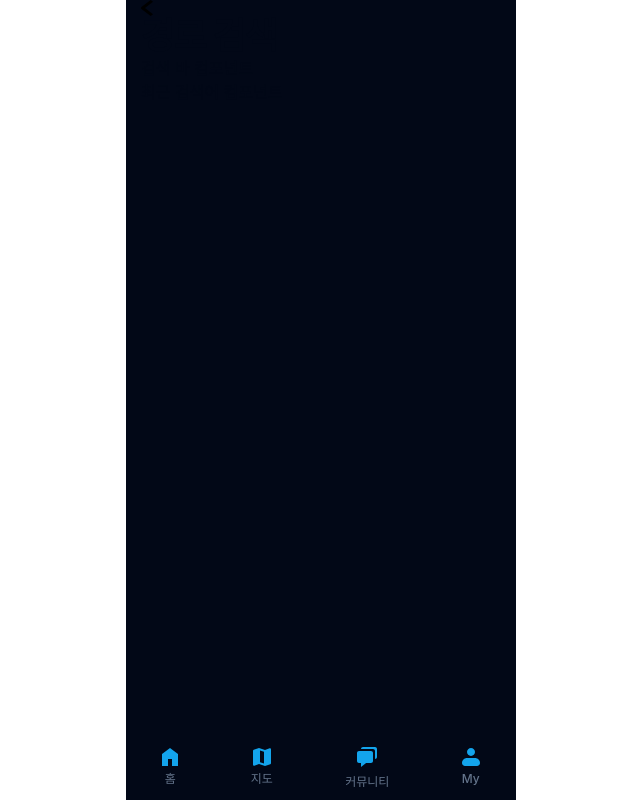
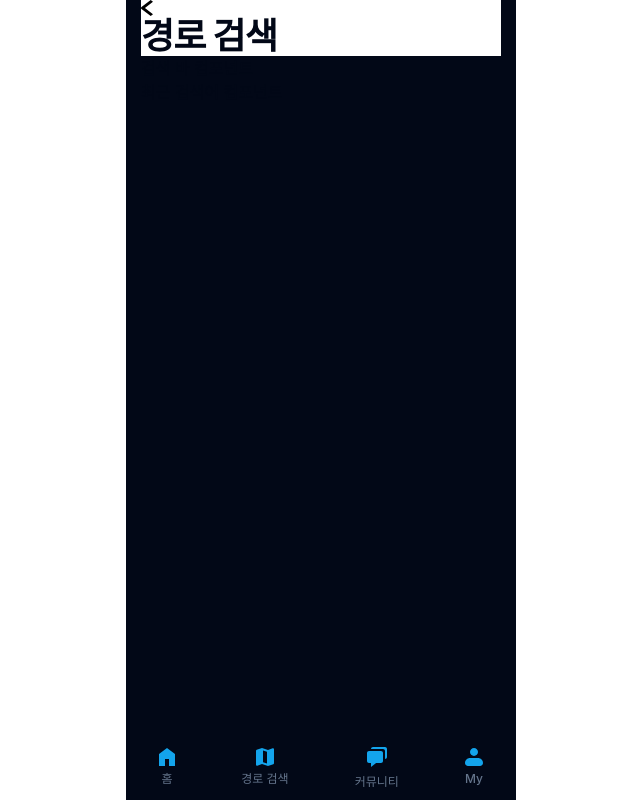
Before and after one commit to JJJ-un/WEANET, a React (Vite) app: page /path-search in a window 1280 px wide. Shown: the whole page, without its empty margins (319-959 px from the left). Built offline with nearby package versions, Linux system fonts and the light colour scheme; a web font is replaced by a local one.

Commit message:
feat: 탭 메뉴 map -> path-search 경로 변경

```diff
--- a/src/shared/ui/TabMenu.tsx
+++ b/src/shared/ui/TabMenu.tsx
@@ -8,7 +8,7 @@ import { cn } from "@/shared/lib/utils";
 
 const Tab = [
   { to: "/", label: "홈", icon: HomeIcon },
-  { to: "/map/", label: "지도", icon: MapIcon },
+  { to: "/path-search/", label: "경로 검색", icon: MapIcon },
   { to: "/community/", label: "커뮤니티", icon: CommunityIcon },
   { to: "/my/", label: "My", icon: ProfileIcon },
 ];
--- a/src/widget/path-search-header/ui/PathSearchHeader.tsx
+++ b/src/widget/path-search-header/ui/PathSearchHeader.tsx
@@ -1,11 +1,9 @@
-import BackArrow from "src/shared/assets/icons/back-arrow.svg?react";
+import BackArrow from "@/shared/assets/icons/back-arrow.svg?react";
 
 const PathsSearchHeader = () => {
   return (
-    <div>
-      <div>
-        <BackArrow />
-      </div>
+    <div className="bg-background">
+      <BackArrow />
       <h1>경로 검색</h1>
     </div>
   );
```
